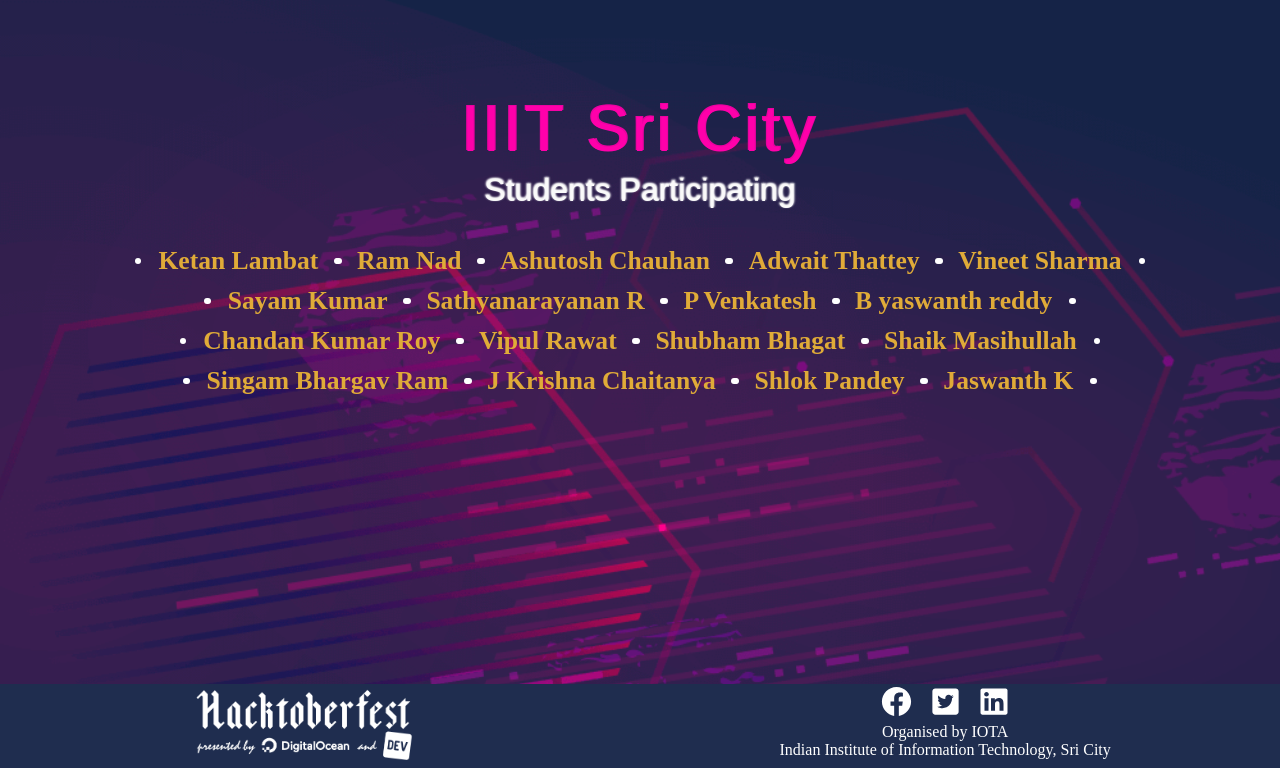
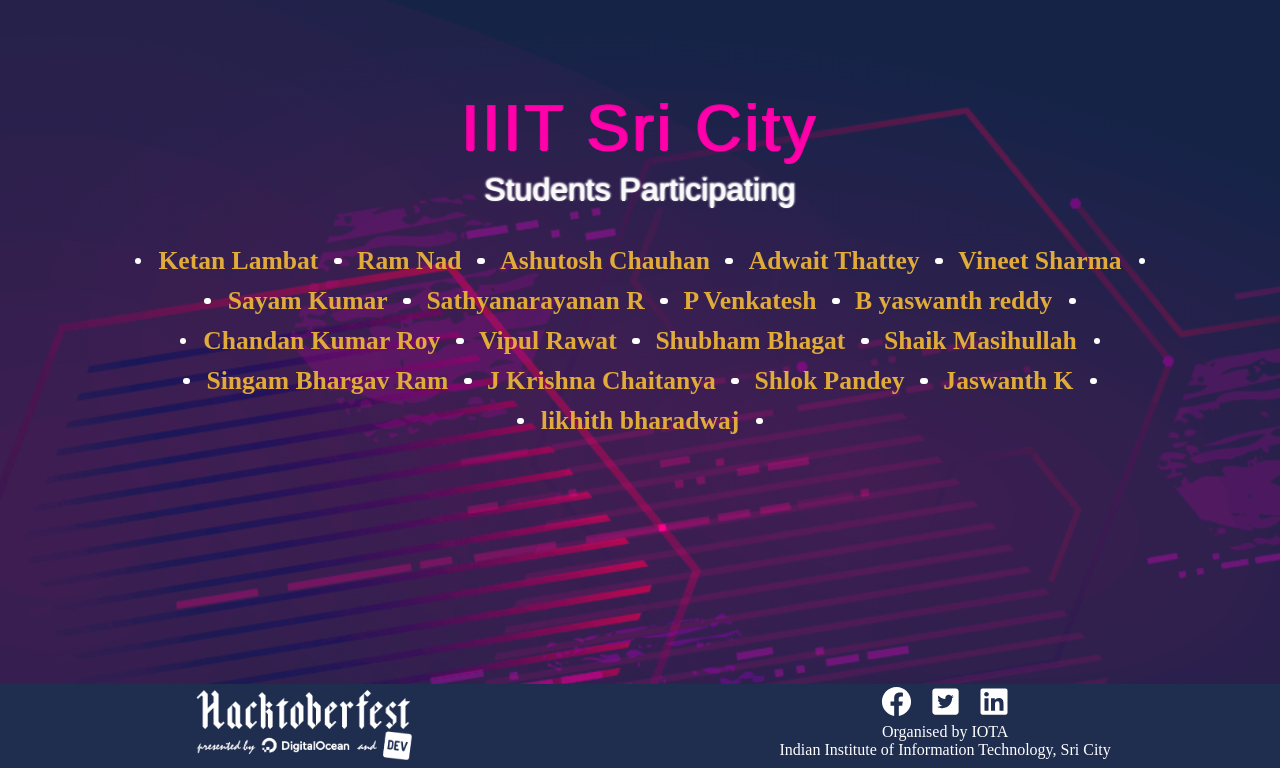
Before and after one commit to Project-Club-IIITS/hacktoberfest2019-participants, a Jekyll site: the page index.html, which Jekyll copies as it is, in a window 1280 px wide, cut to the strip 132-900 px from the top of the page. Built offline with Jekyll 4.4.1, drawn with Linux system fonts in a browser that asks for light colours; some web fonts are replaced.

Commit message:
updated likhith bharadwaj

```diff
--- a/index.html
+++ b/index.html
@@ -63,6 +63,8 @@
                 <li><a href="https://github.com/chaitanya531">J Krishna Chaitanya</a></li>
                 <li><a href="https://github.com/b30wulffz">Shlok Pandey</a></li>
                 <li><a href="https://github.com/JazzKriss21">Jaswanth K</a></li>
+                <li><a href="https://github.com/likhith002">likhith bharadwaj</a></li>
+
 
             </ul>
         </div>
```
